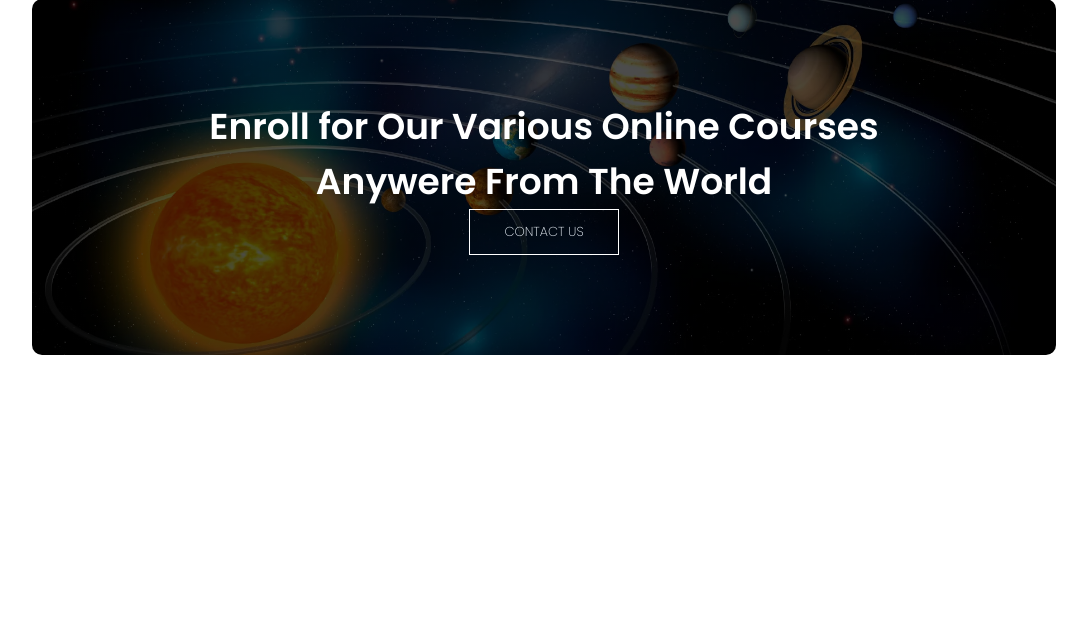
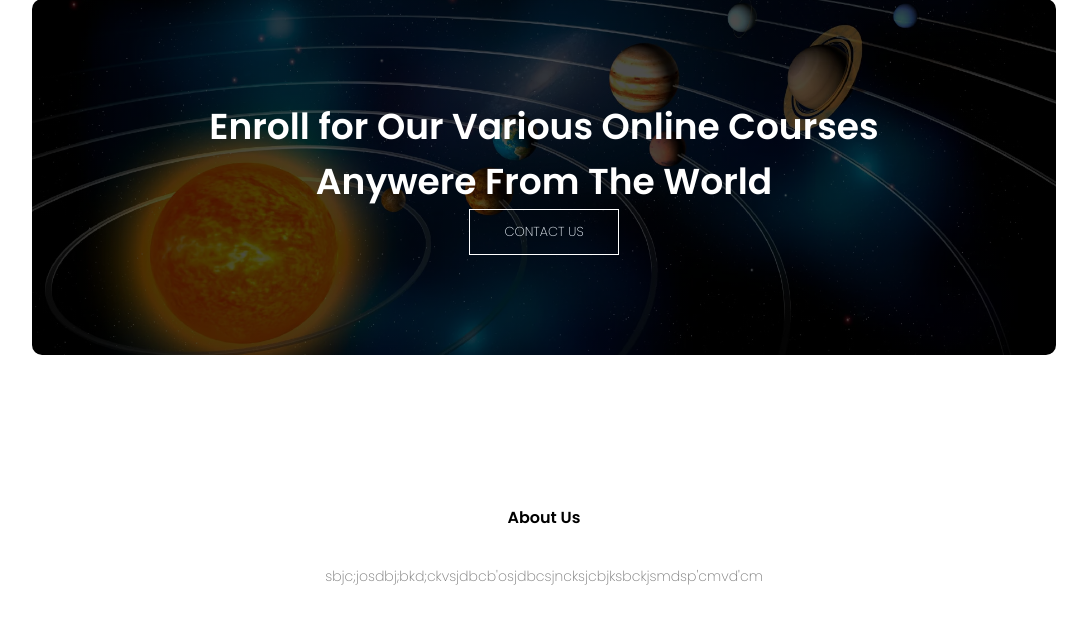
Before and after one commit to karmaaaaaaaaa/Travel, a PHP site: page / in a window 1280 px wide. Shown: the part 2696-3323 px from the top of the page, without its empty margins (96-1183 px from the left). Before the commit the page ends 3051 px from the top, so only its background shows below. Run offline with PHP 8.4, Linux system fonts and the light colour scheme.

Commit message:
add footer

```diff
--- a/index.html
+++ b/index.html
@@ -159,5 +159,11 @@
         <a href="" class="hero-btn">CONTACT US</a>
     </section>
 
+    <section class="footer">
+        <h4>About Us</h4>
+        <p>sbjc;josdbj;bkd;ckvsjdbcb'osjdbcsjncksjcbjksbckjsmdsp'cmvd'cm</p>
+
+
+    </section>
 </body>
 </html>
--- a/style.css
+++ b/style.css
@@ -294,4 +294,19 @@ h3{
         border: 0.2 solid;
     }
 
+
 }
+
+
+.footer{
+    width: 100%;
+    text-align: center;
+    padding: 30px 0;
+
+}
+
+.footer h4{
+    margin-bottom: 25px;
+    margin-top: 20px;
+    font-weight: 600;
+}
```
